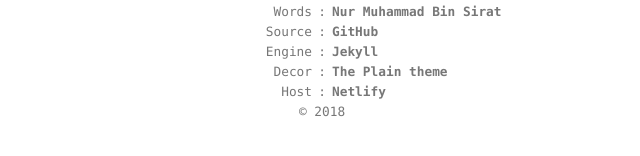
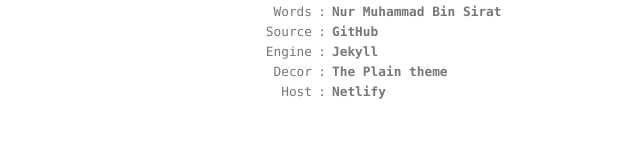
Before and after one commit to nurmuhammadsirat/quantizedramblings.com, a Jekyll site: the page built from index.md, in a window 1280 px wide. Shown: the part 693-849 px from the top of the page, without its empty margins (318-958 px from the left). Built offline with Jekyll 4.4.1, drawn with Linux system fonts in a browser that asks for light colours.

Commit message:
Removed copyright year from footer.

```diff
--- a/_includes/footer.html
+++ b/_includes/footer.html
@@ -7,5 +7,4 @@
     <div class='left'>Decor</div><div class='center'>:</div><div class='right'><a href="http://github.com/heiswayi/the-plain" title="A minimalist Jekyll theme for personal blog">The Plain theme</a></div>
     <div class='left'>Host</div><div class='center'>:</div><div class='right'><a href="https://www.netlify.com/">Netlify</a></div>
   </span>
-  <span class="block">&copy; {{ site.time | date: '%Y' }}</span>
 </div>
```
